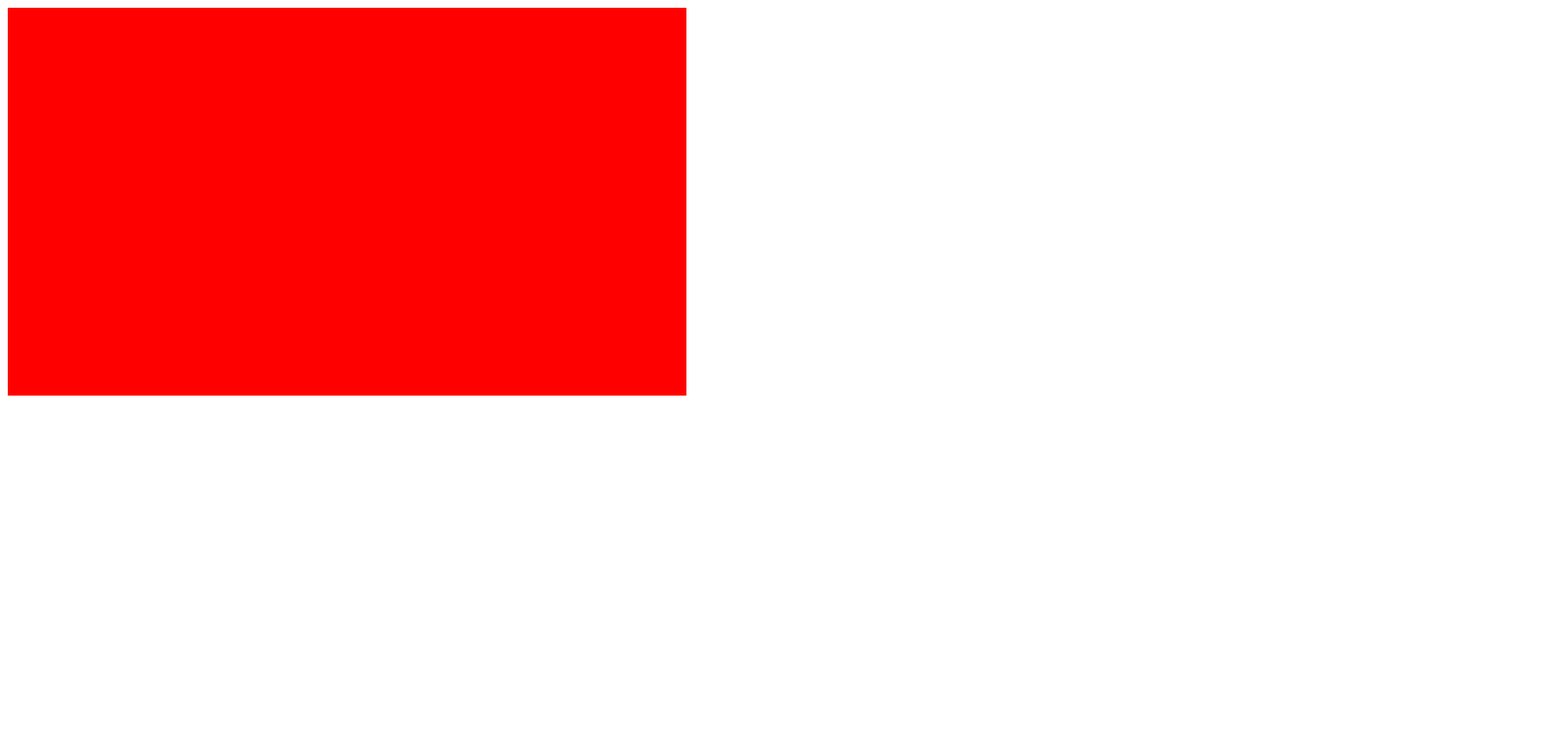
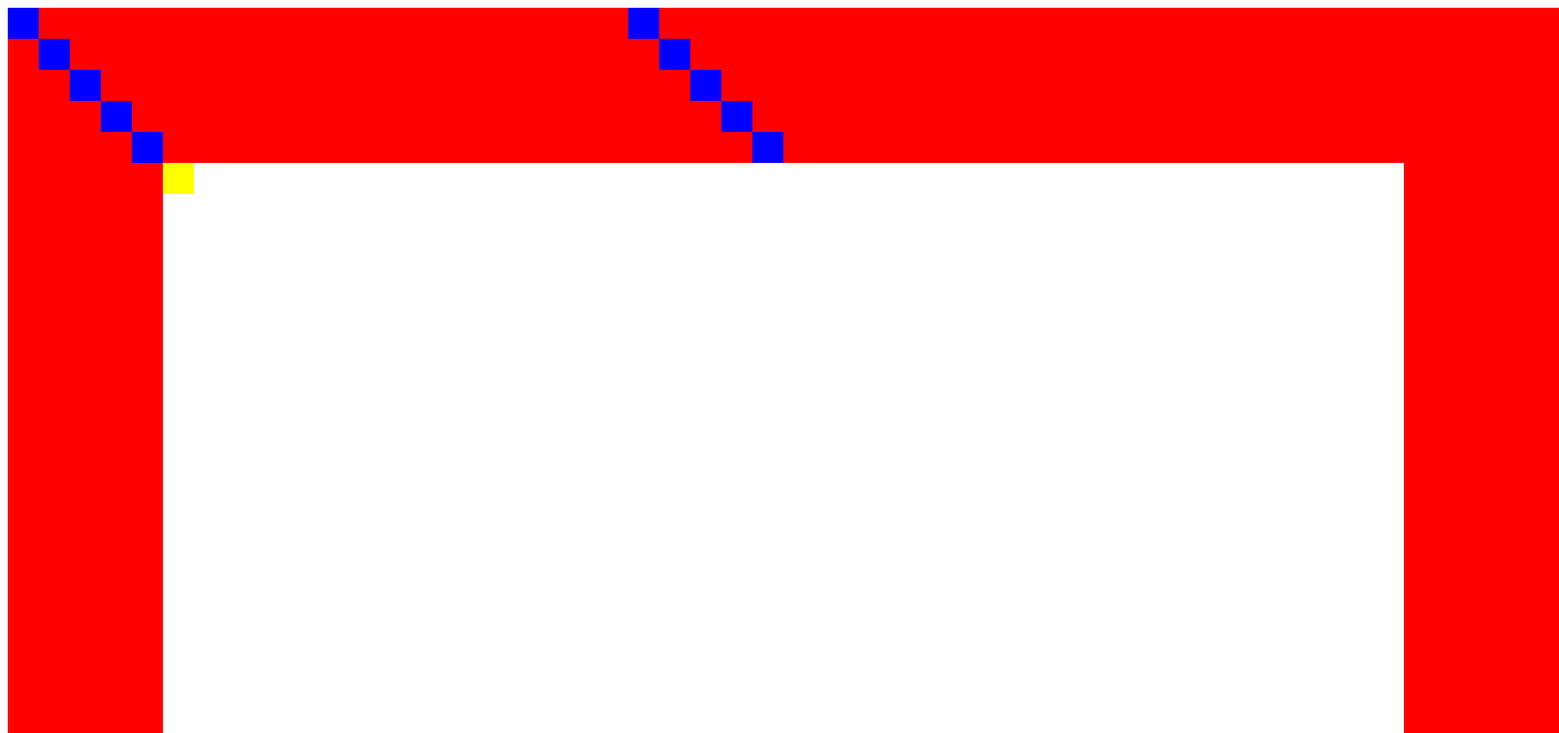
Before and after one commit to Cin316/WebRayTracer, a plain HTML site: page index.html in a window 1280 px wide. Shown: the top 756 px of the page at 97% size, 1608 px wide, since content can reach past the window. Drawn offline with Linux system fonts and the light colour scheme.

Commit message:
Fixed anti-blur code, and made output from camera show up on screen.
Added crisp scaling feature.

```diff
--- /dev/null
+++ b/Rendering.js
@@ -0,0 +1,19 @@
+
+// CanvasRenderingContext2D context;
+// Color[][] colorArr;
+// Returns: ImageData
+function convertColorArrToImageData(context, colorArr) {
+	var imageData = context.createImageData(colorArr.length, colorArr[0].length);
+
+	for (var x=0; x<colorArr.length; x++) {
+		for (var y=0; y<colorArr[0].length; y++) {
+			let offset = 4*((y*colorArr.length)+x);
+			imageData.data[offset+0] = colorArr[x][y].red;
+			imageData.data[offset+1] = colorArr[x][y].green;
+			imageData.data[offset+2] = colorArr[x][y].blue;
+			imageData.data[offset+3] = colorArr[x][y].alpha;
+		}
+	}
+
+	return imageData
+}
--- a/index.html
+++ b/index.html
@@ -9,6 +9,7 @@
 	<script src="objects/Screen.js"></script>
 	<script src="objects/Vector.js"></script>
 
+	<script src="Rendering.js"></script>
 	<script src="rayTracer.js"></script>
 </head>
 
--- a/rayTracer.js
+++ b/rayTracer.js
@@ -2,17 +2,44 @@
 function main() {
 	var canvas = document.getElementById("canvas");
 
-	canvas.width = 700;
-	canvas.height = 400;
-
 	var ctx = canvas.getContext("2d");
 
+	// BEGIN Blur fix
+	const width = 50;
+	const height = 30;
+
+	const scale = 32;
+
+	const pixelRatio = window.devicePixelRatio || 1;
+
+	canvas.width = width * pixelRatio;
+	canvas.height = height * pixelRatio;
+
+	canvas.style.width = `${width * scale}px`;
+	canvas.style.height = `${height * scale}px`;
+
+	//ctx.scale(pixelRatio, pixelRatio);
+
+	canvas.style.imageRendering = `pixelated`;
+
+	// END Blur fix
+
 	ctx.fillStyle = "red";
-	ctx.fillRect(0, 0, 700, 400);
+	ctx.fillRect(0, 0, 50, 30);
+
+	ctx.strokeStyle = "blue";
+	ctx.beginPath();
+	ctx.moveTo(0, 0);
+	ctx.lineTo(30, 30);
+	ctx.stroke();
+	ctx.beginPath();
+	ctx.moveTo(20, 0);
+	ctx.lineTo(50, 30);
+	ctx.stroke();
 
 	var position = new Vector(1, 0, 0);
 	var direction = new Vector(0, 10, 0);
-	var screen = new Screen(100, 50, 10, 5);
+	var screen = new Screen(100, 50, 40, 20);
 
 	var cam = new Camera(position, direction, screen);
 
@@ -22,6 +49,15 @@ function main() {
 	var environment = new Environment(cam);
 	console.log(environment.fireRays());
 
+	var colorArray = environment.fireRays();
+	colorArray[0][0] = new Color(255, 255, 0);
+	console.log(colorArray);
+
+	var imageData = convertColorArrToImageData(ctx, colorArray);
+	console.log(imageData);
+
+	ctx.putImageData(imageData, 5, 5);
+
 
 }
 
```
